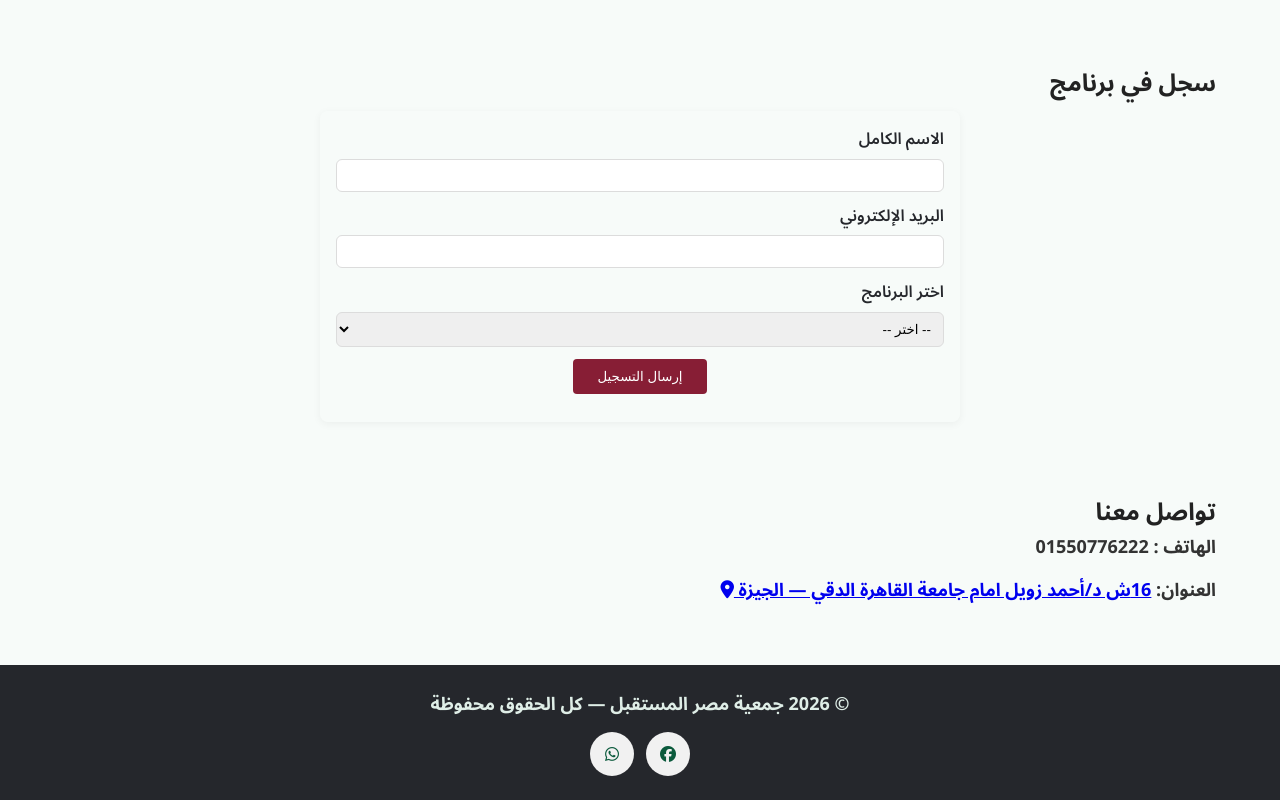
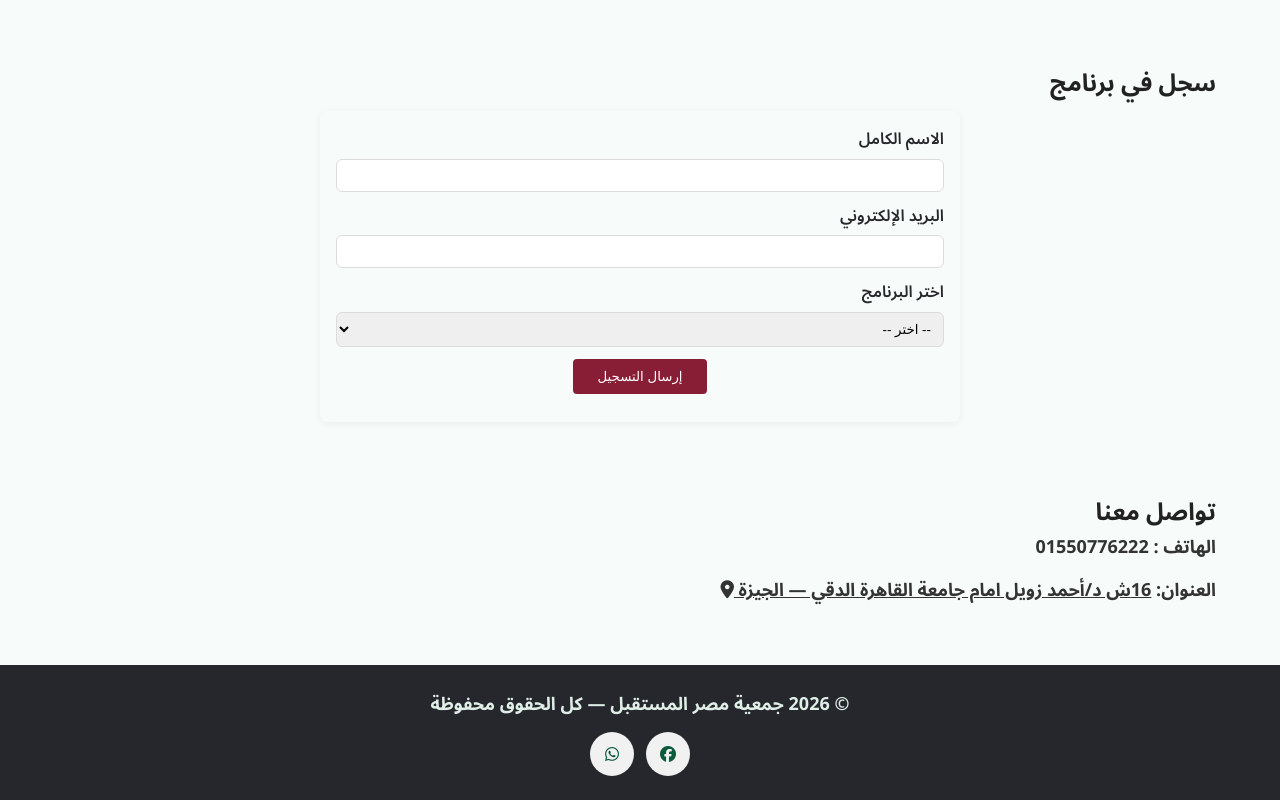
Before and after one commit to AlgokarSief/misrfuture, a plain HTML site: page index.html in a window 1280 px wide. Shown: the part 3889-4689 px from the top of the page. Drawn offline with Linux system fonts and the light colour scheme.

Commit message:
Style for address map link

```diff
--- a/style.css
+++ b/style.css
@@ -595,3 +595,6 @@ img { max-width: 100%; }
     .main-nav .nav-register { display: block; background: var(--sec_color); color: #fff; text-align: center; border-bottom: 0; }
 }
 @media (max-width: 722px) { header .cont { display: none; } }
+
+.map-link { color: inherit; text-decoration: underline; }
+.map-link:hover { opacity: .8; }
```
